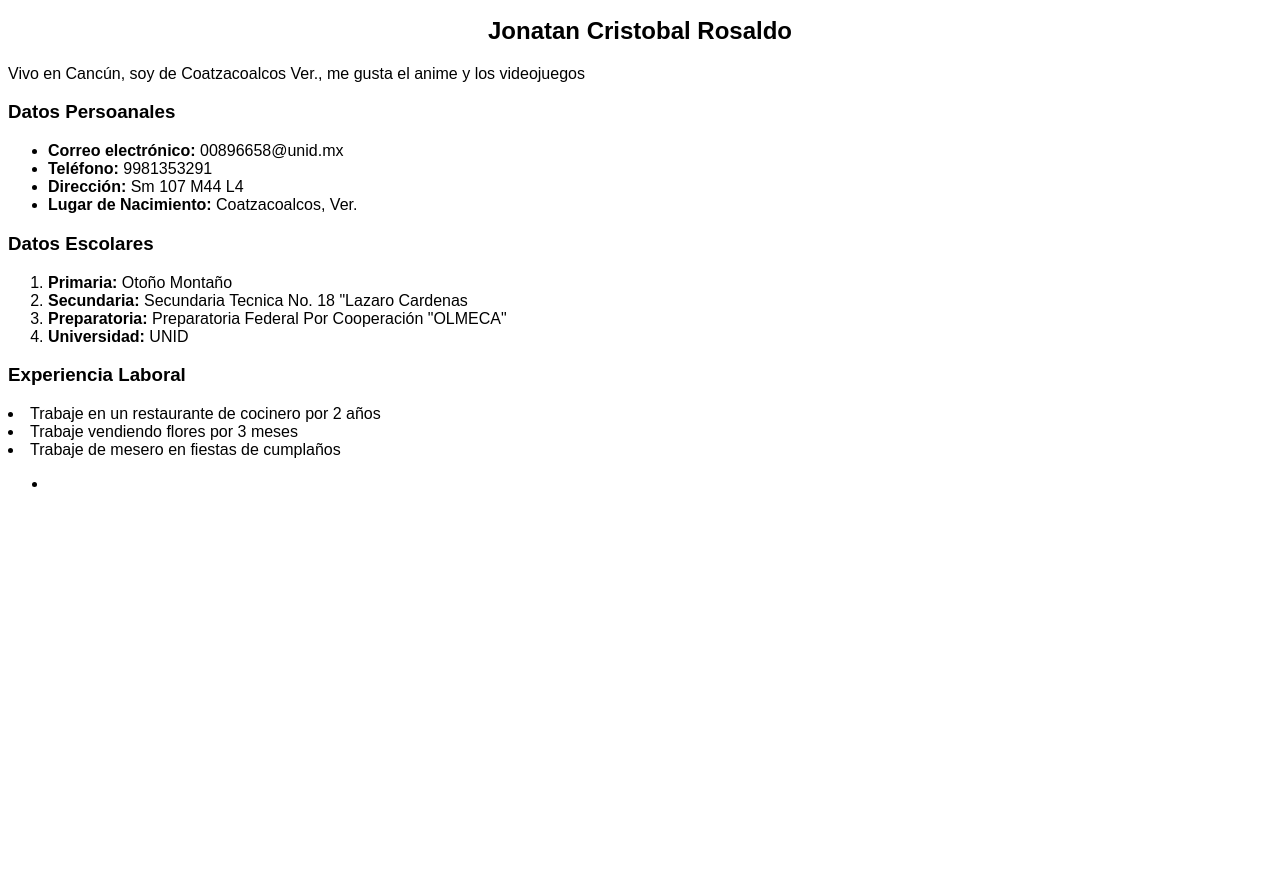
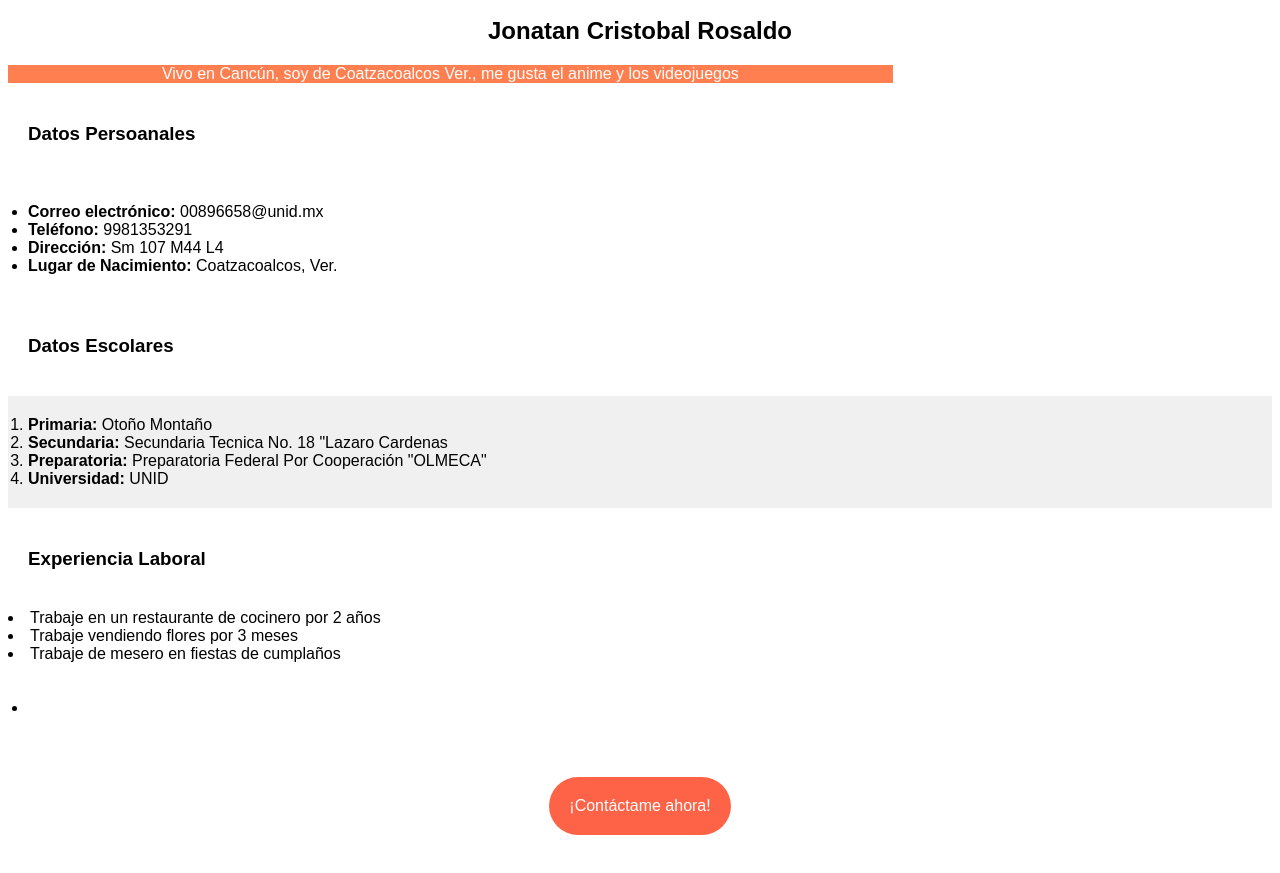
Before and after one commit to Jonatan22-M/Ingenier-a-en-Software, a plain HTML site: page index.html in a window 1280 px wide. Shown: the part 583-1456 px from the top of the page. Before the commit the page ends 1092 px from the top, so only its background shows below. Drawn offline with Linux system fonts and the light colour scheme.

Commit message:
agregar boton contacto

```diff
--- a/index.html
+++ b/index.html
@@ -33,5 +33,7 @@
 <ul>
     <li></li>
 </ul>
+<a href="contacto.html">¡Contáctame ahora!</a>
 </body>
+
 </html>
--- a/style.css
+++ b/style.css
@@ -1,4 +1,3 @@
-@import url(´https:);
 body{
     font-family: "Arial";
 }
@@ -18,3 +17,46 @@ img{
 img:hover{
     transform: scale(1.1);
 }
+
+p{
+    text-align: center;
+    background: coral;
+    width: 70%;
+    margin: auto
+    font-size: 22px;
+    padding: 20px
+    border-radius: 8px;
+    color: white;
+
+}
+
+p: haver{
+    background: tomato
+}
+
+h3{
+padding: 20px;
+margin-top: 20px;
+}
+
+ul, ol{
+    width: 80%
+    margin: auto;
+    padding: 20px;
+}
+
+ol{
+    background: #f0f0f0;
+}
+
+a{
+    background: tomato;
+    color: white;
+    padding: 20px;
+    display: block;
+    margin: 40px auto;
+    width: fit-content;
+    text-align: center;
+    text-decoration: none;
+    border-radius: 80px;
+}
```
